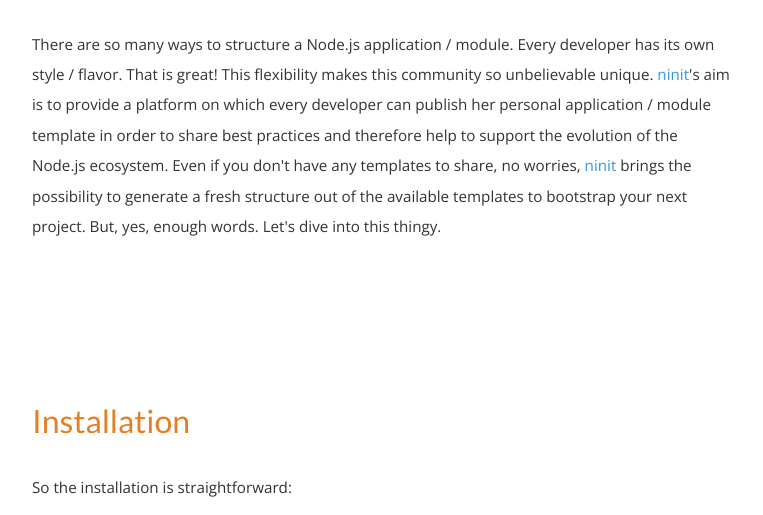
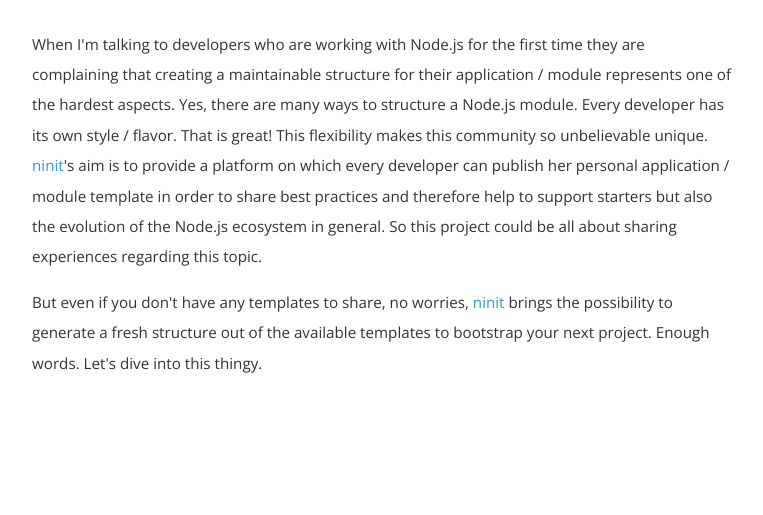
Before and after one commit to akoenig/ninit, a plain HTML site: page index.html in a window 1280 px wide. Shown: the part 735-1250 px from the top of the page, without its empty margins (258-1021 px from the left). Drawn offline with nearby package versions, Linux system fonts and the light colour scheme.

Commit message:
Updated description.

```diff
--- a/index.html
+++ b/index.html
@@ -32,7 +32,13 @@
                     <h3 class="fragment-title">About</h3>
                 </header>
 
-                <p class="fragment-paragraph">There are so many ways to structure a Node.js application / module. Every developer has its own style / flavor. That is great! This flexibility makes this community so unbelievable unique. <a href="https://github.com/akoenig/ninit">ninit</a>'s aim is to provide a platform on which every developer can publish her personal application / module template in order to share best practices and therefore help to support the evolution of the Node.js ecosystem. Even if you don't have any templates to share, no worries, <a href="https://github.com/akoenig/ninit">ninit</a> brings the possibility to generate a fresh structure out of the available templates to bootstrap your next project. But, yes, enough words. Let's dive into this thingy.</p>
+                <p class="fragment-paragraph">
+                    When I'm talking to developers who are working with Node.js for the first time they are complaining that creating a maintainable structure for their application / module represents one of the hardest aspects. Yes, there are many ways to structure a Node.js module. Every developer has its own style / flavor. That is great! This flexibility makes this community so unbelievable unique. <a href="https://github.com/akoenig/ninit">ninit</a>'s aim is to provide a platform on which every developer can publish her personal application / module template in order to share best practices and therefore help to support starters but also the evolution of the Node.js ecosystem in general. So this project could be all about sharing experiences regarding this topic.
+                </p>
+
+                <p class="fragment-paragraph">
+                    But even if you don't have any templates to share, no worries, <a href="https://github.com/akoenig/ninit">ninit</a> brings the possibility to generate a fresh structure out of the available templates to bootstrap your next project. Enough words. Let's dive into this thingy.
+                </p>
             </section>
 
             <section id="install" class="fragment">
```
